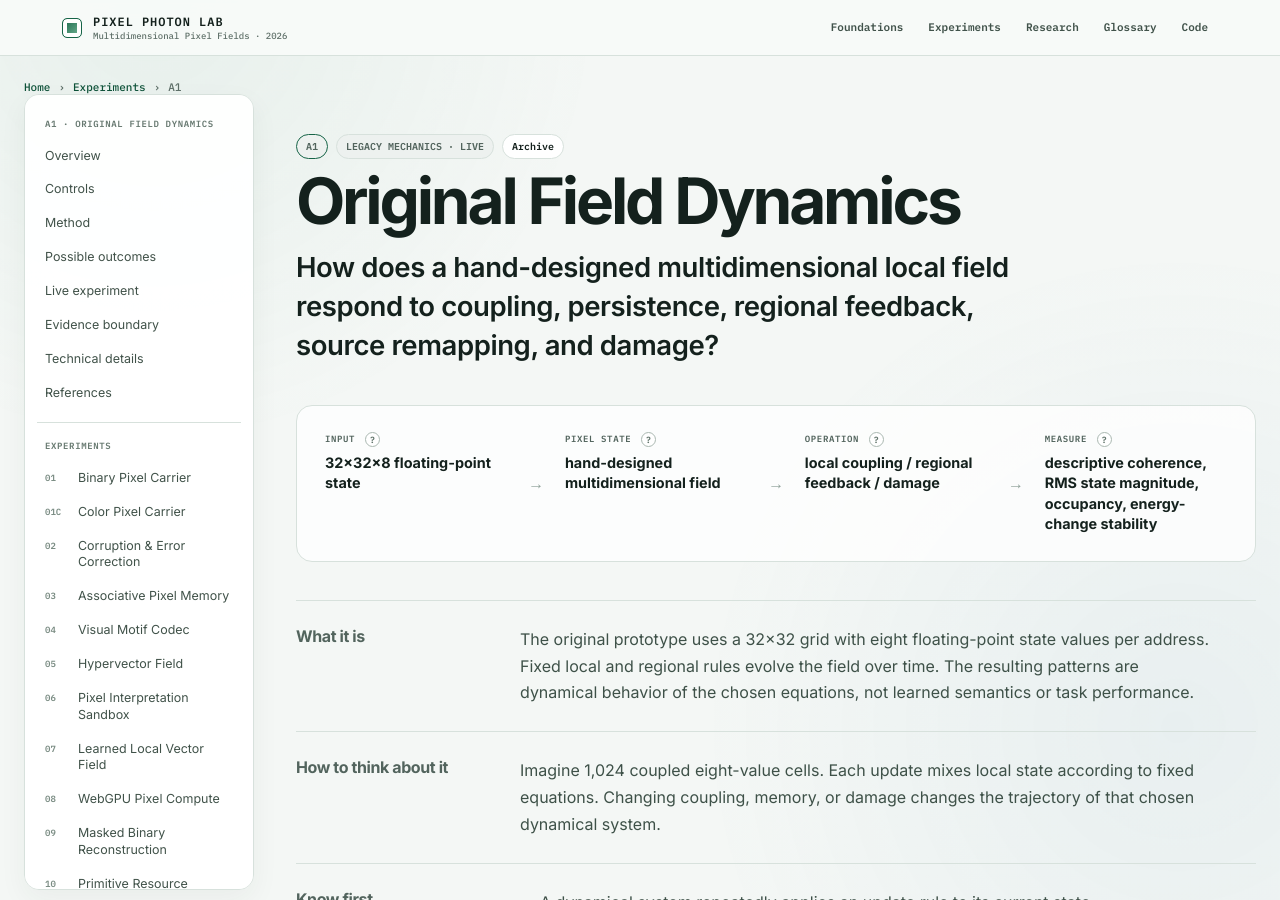
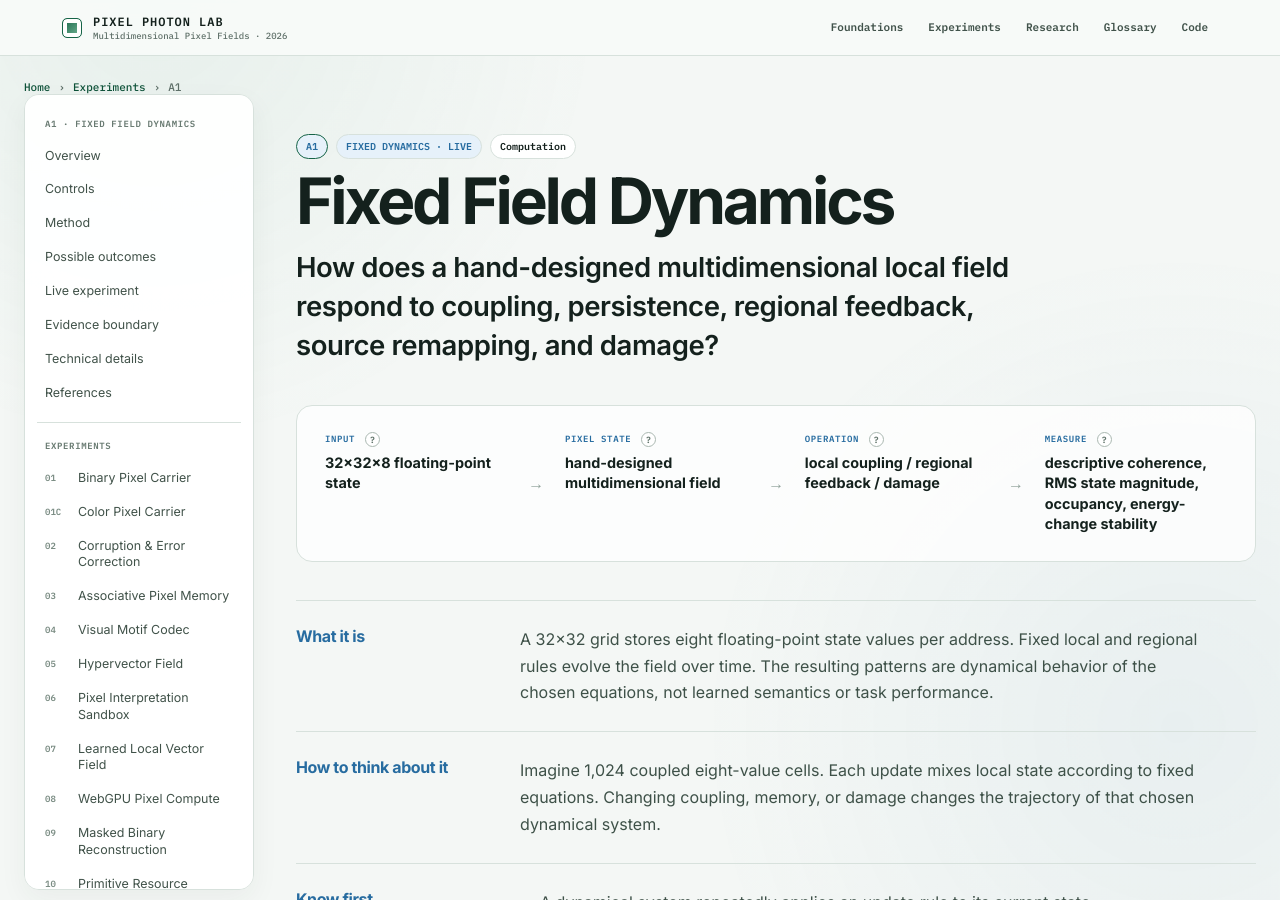
Before and after one commit to bitwikiorg/pixel-art-2026, a Jekyll site: the page built from experiment/dynamics/index.html, in a window 1280 px wide and 900 px high. Built offline with Jekyll 4.4.1, drawn with Linux system fonts in a browser that asks for light colours; some of the changed text lies outside the part shown.

Commit message:
Move field dynamics into computation section

```diff
--- a/experiment/dynamics/index.html
+++ b/experiment/dynamics/index.html
@@ -1,11 +1,11 @@
 ---
 layout: experiment
-title: Original Field Dynamics
+title: Fixed Field Dynamics
 exp_id: "A1"
-status: "LEGACY MECHANICS · LIVE"
-category: "Archive"
+status: "FIXED DYNAMICS · LIVE"
+category: "Computation"
 question: "How does a hand-designed multidimensional local field respond to coupling, persistence, regional feedback, source remapping, and damage?"
-explanation: "The original prototype uses a 32×32 grid with eight floating-point state values per address. Fixed local and regional rules evolve the field over time. The resulting patterns are dynamical behavior of the chosen equations, not learned semantics or task performance."
+explanation: "A 32×32 grid stores eight floating-point state values per address. Fixed local and regional rules evolve the field over time. The resulting patterns are dynamical behavior of the chosen equations, not learned semantics or task performance."
 deck: "A hand-designed 32×32×8 recurrent field exposes local coupling and damage mechanics."
 source: "32×32×8 floating-point state"
 interpretation: "hand-designed multidimensional field"
```
